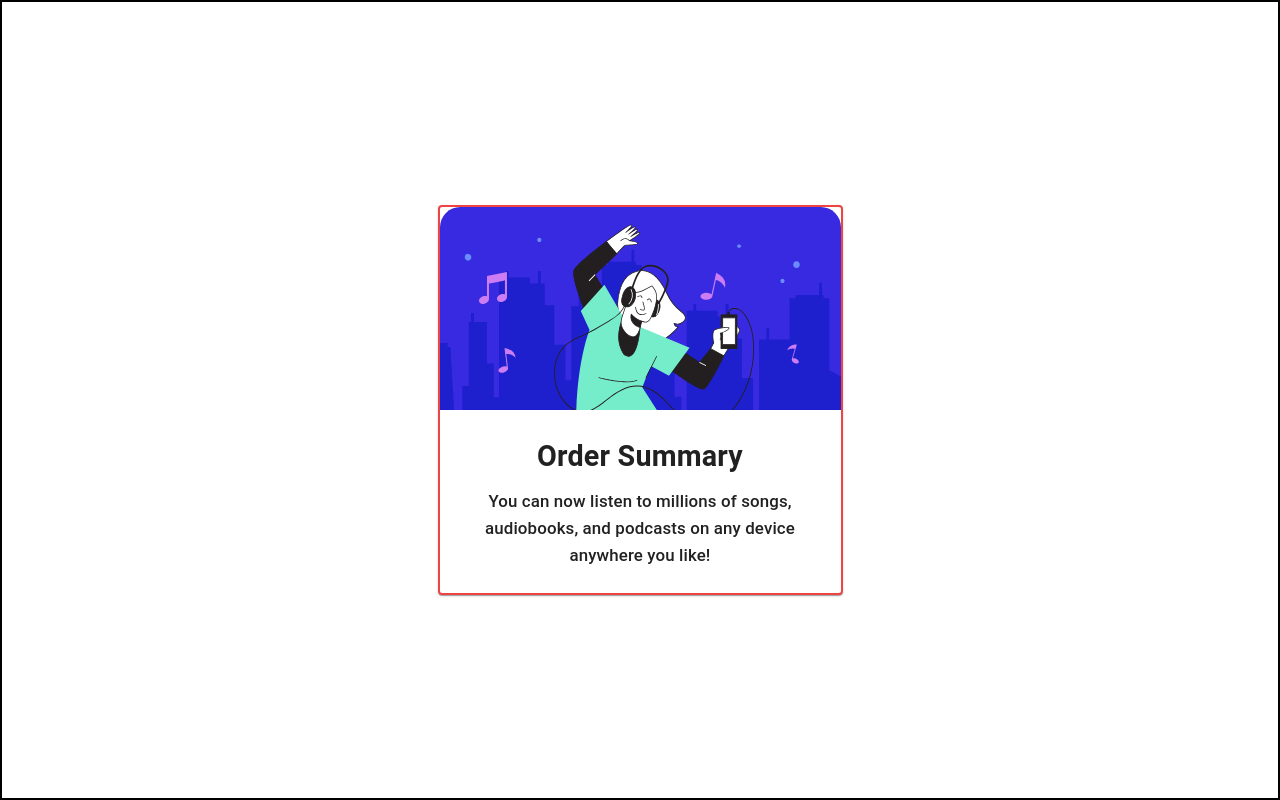
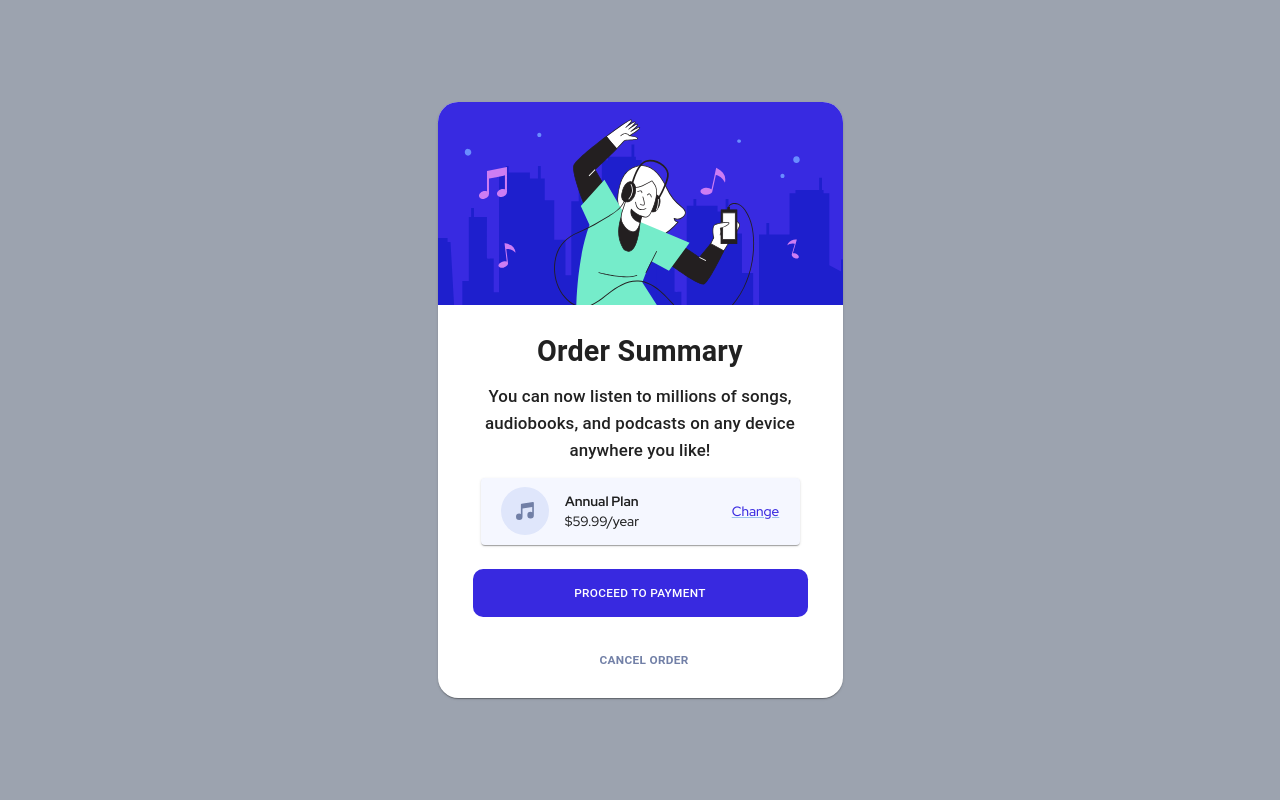
Before and after one commit to SouhailM07/fmc-order-summary-component, a React (Vite) app: page / in a window 1280 px wide. Built offline with nearby package versions, Linux system fonts and the light colour scheme; the HTML template or start-up script is replaced by a standard one.

Commit message:
project checkpoint {1}

```diff
--- a/src/components/MusicCard/MusicCard.tsx
+++ b/src/components/MusicCard/MusicCard.tsx
@@ -1,4 +1,24 @@
 import "./musiccard.css";
+// assets
+import logo from "/icon-music.svg";
+// mui
+import { Card, CardContent, CardMedia, Box, Link } from "@mui/material";
+
 export default function MusicCard() {
-  return <>MusicCard</>;
+  return (
+    <>
+      <Card className="flex items-center justify-between px-6 !bg-VeryPaleBlue mt-[1rem]">
+        <Box className="flex items-center">
+          <CardMedia image={logo} component="img" />
+          <CardContent className="!py-[1rem]">
+            <p className="font-bold">Annual Plan</p>
+            <p>$59.99/year</p>
+          </CardContent>
+        </Box>
+        <Link underline="always" href="#" className="!text-BrightBlue">
+          Change
+        </Link>
+      </Card>
+    </>
+  );
 }
--- a/src/components/MyContainer/MyContainer.tsx
+++ b/src/components/MyContainer/MyContainer.tsx
@@ -1,13 +1,16 @@
 import "./mycontainer.css";
+// components
+import { MusicCard } from "../../components/";
 // mui
 import {
   Container,
   Card,
   CardActions,
   CardContent,
-  CardHeader,
   Typography,
   CardMedia,
+  Button,
+  Box,
 } from "@mui/material";
 
 // assets
@@ -17,24 +20,33 @@ export default function MyContainer() {
   return (
     <>
       <Container
-        className="border-2 border-black h-screen !flex items-center justify-center"
+        className="bg-gray-400 h-screen !flex items-center justify-center"
         maxWidth="xl"
       >
-        <Card className="border-2 border-red-500 w-[30rem] text-center">
-          <CardMedia
-            image={img}
-            component="img"
-            className="h-[15rem] rounded-t-3xl"
-          />
+        <Card className="w-[30rem] text-center !rounded-3xl  pb-[1rem]">
+          <CardMedia image={img} component="img" className="h-[15rem]" />
+          <Box className="px-[2rem]">
             <CardContent>
-            <Typography variant="h4" className="!font-bold !my-[1rem]">
+              <Typography variant="h4" className="!font-bold !my-[1rem] ">
                 Order Summary
               </Typography>
               <Typography variant="h6">
-              You can now listen to millions of songs, audiobooks, and podcasts
-              on any device anywhere you like!
+                You can now listen to millions of songs, audiobooks, and
+                podcasts on any device anywhere you like!
               </Typography>
+              {/*  */}
+              <MusicCard />
+              {/*  */}
             </CardContent>
+            <CardActions className="flex flex-col items-center space-y-[2rem]">
+              <Button className="!bg-BrightBlue w-full !py-[1rem] !text-white !rounded-xl">
+                Proceed to Payment
+              </Button>
+              <Button className="!text-DesaturatedBlue !font-bold">
+                Cancel Order
+              </Button>
+            </CardActions>
+          </Box>
         </Card>
       </Container>
     </>
```
Lines whose indentation alone changed are shown as unchanged.
